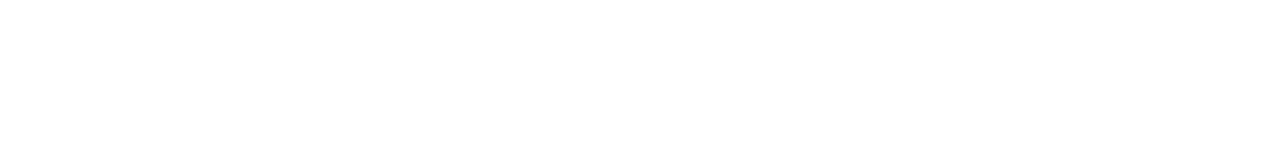
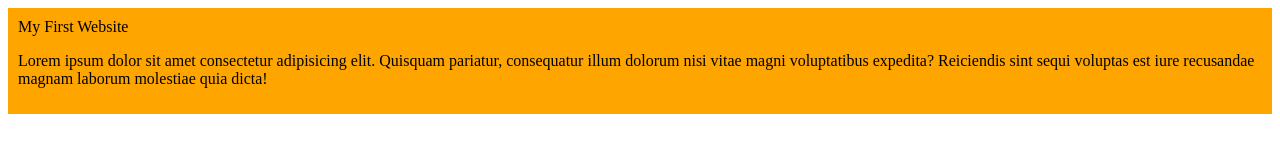
Before and after one commit to Asif-Iqbal17/my-first-github-ripo, a plain HTML site: page index.html in a window 1280 px wide. Drawn offline with Linux system fonts and the light colour scheme.

Commit message:
added the first blog

```diff
--- a/index.html
+++ b/index.html
@@ -4,8 +4,12 @@
     <meta charset="UTF-8">
     <meta name="viewport" content="width=device-width, initial-scale=1.0">
     <title>My First ever Github Ripo</title>
+    <link rel="stylesheet" href="styles/blog.css">
 </head>
 <body>
-
+    <div>
+        My First Website
+        <p>Lorem ipsum dolor sit amet consectetur adipisicing elit. Quisquam pariatur, consequatur illum dolorum nisi vitae magni voluptatibus expedita? Reiciendis sint sequi voluptas est iure recusandae magnam laborum molestiae quia dicta!</p>
+    </div>
 </body>
 </html>
--- /dev/null
+++ b/styles/blog.css
@@ -0,0 +1,4 @@
+div{
+    background-color:orange;
+    padding: 10px;
+}
```
